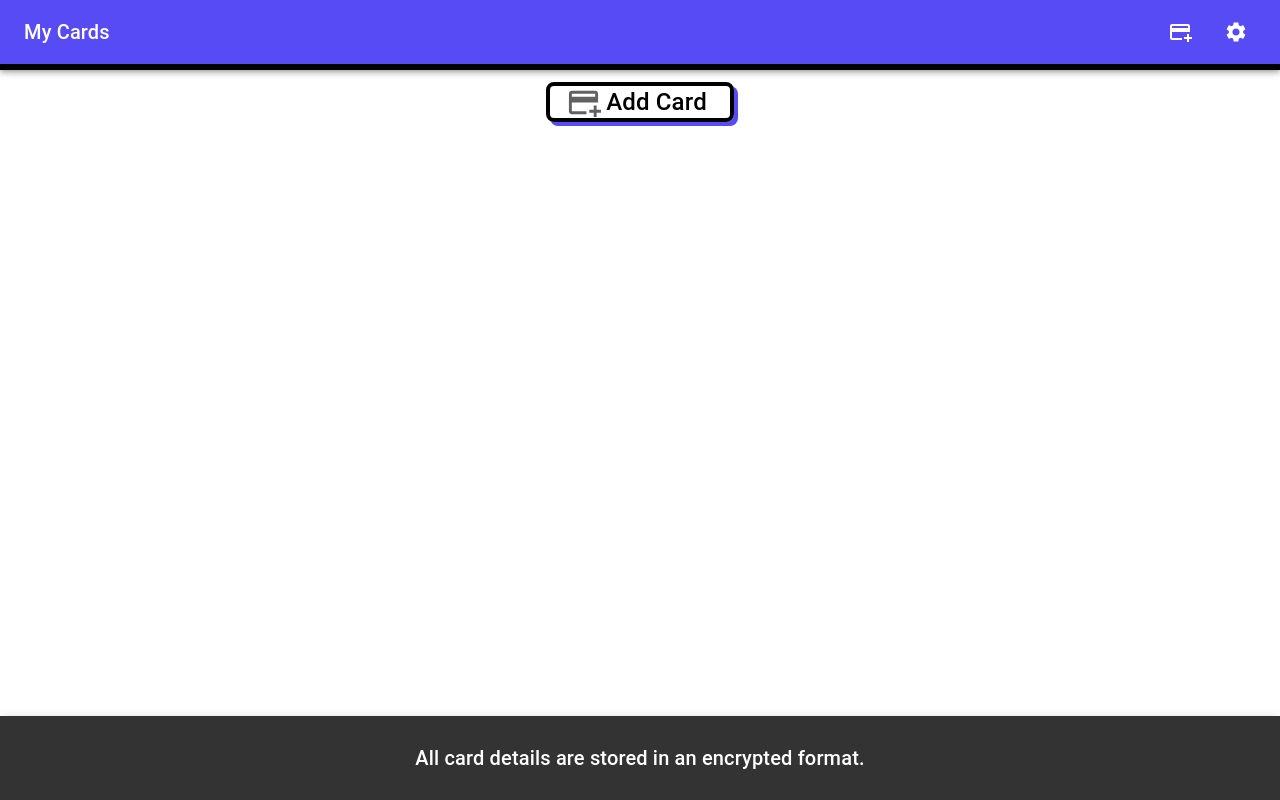
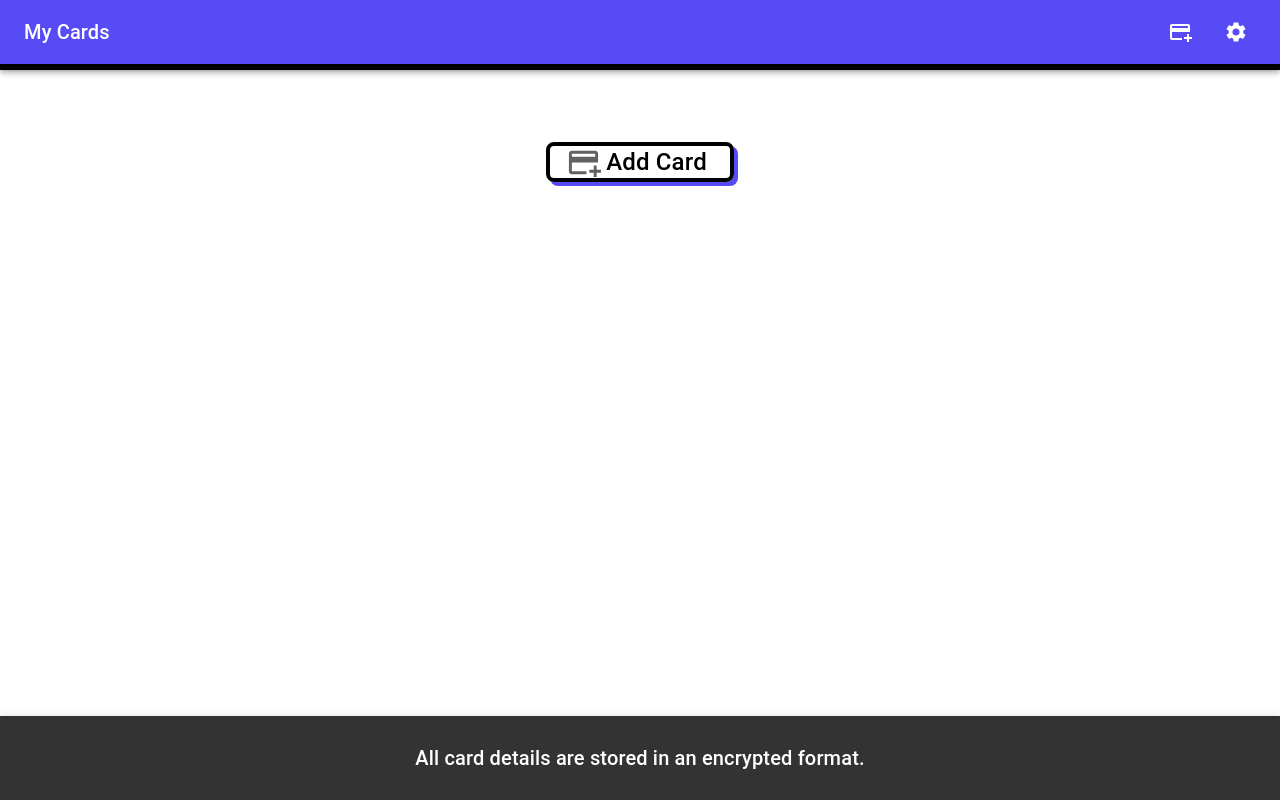
Before and after one commit to jebin2/cardholder, a React (Create React App) app: page / in a window 1280 px wide. Built offline with nearby package versions, Linux system fonts and the light colour scheme.

Commit message:
align issue fix.

```diff
--- a/src/App.js
+++ b/src/App.js
@@ -290,7 +290,7 @@ function App() {
                     }}
                 />
             </div>}
-            <div className="content">
+            <div className="content" style={cardsData.length === 0 ? {paddingTop: "5rem"} : {}}>
                 {cardsData.length === 0 ? <Typography variant="h6" sx={{ flexGrow: 1, justifyContent: "center", display: "flex", marginTop: "5%" }}>
                     {commonError === "No data available." ?
                         <Chip label="Add Card" variant="outlined" onClick={() => openAddCardDialog(true)} icon={<AddCardIcon fontSize='large' />} size='medium' sx={{
```
